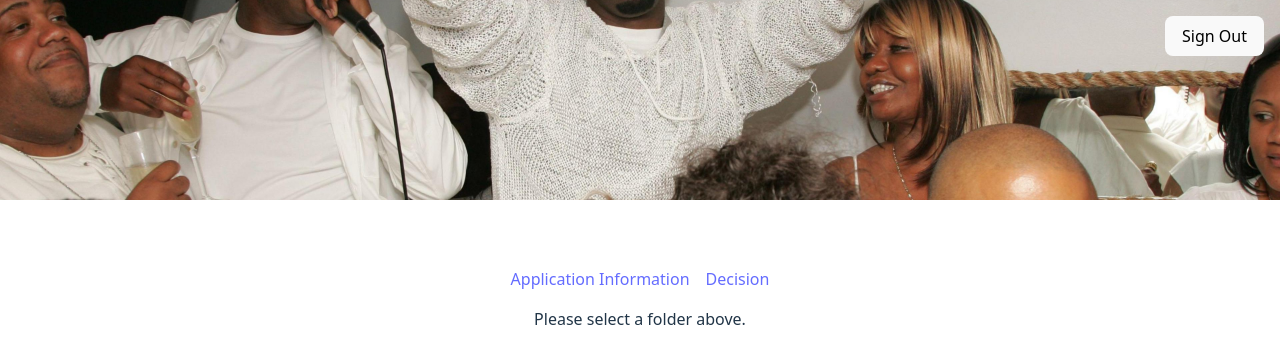
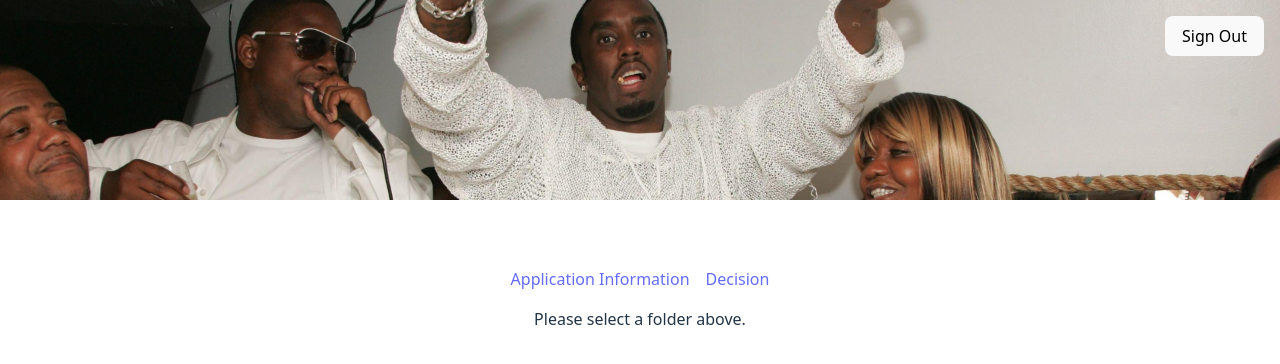
Before and after one commit to turbokazax/dp-portal, a React (Vite) app: page /dashboard in a window 1280 px wide. Shown: the top 364 px of the page. Built offline with nearby package versions, Linux system fonts and the light colour scheme; a web font is replaced by a local one.

Commit message:
Fixed header image

```diff
--- a/src/components/Dashboard.jsx
+++ b/src/components/Dashboard.jsx
@@ -26,7 +26,7 @@ const Dashboard = () => {
     height: "25vh",
     backgroundImage: `url("/diddyparty.jpg")`,
     backgroundSize: "cover",
-    backgroundPosition: "center",
+    backgroundPosition: "center 30%",
     position: "relative", // or just omit "position" for default static
   };
 
```
